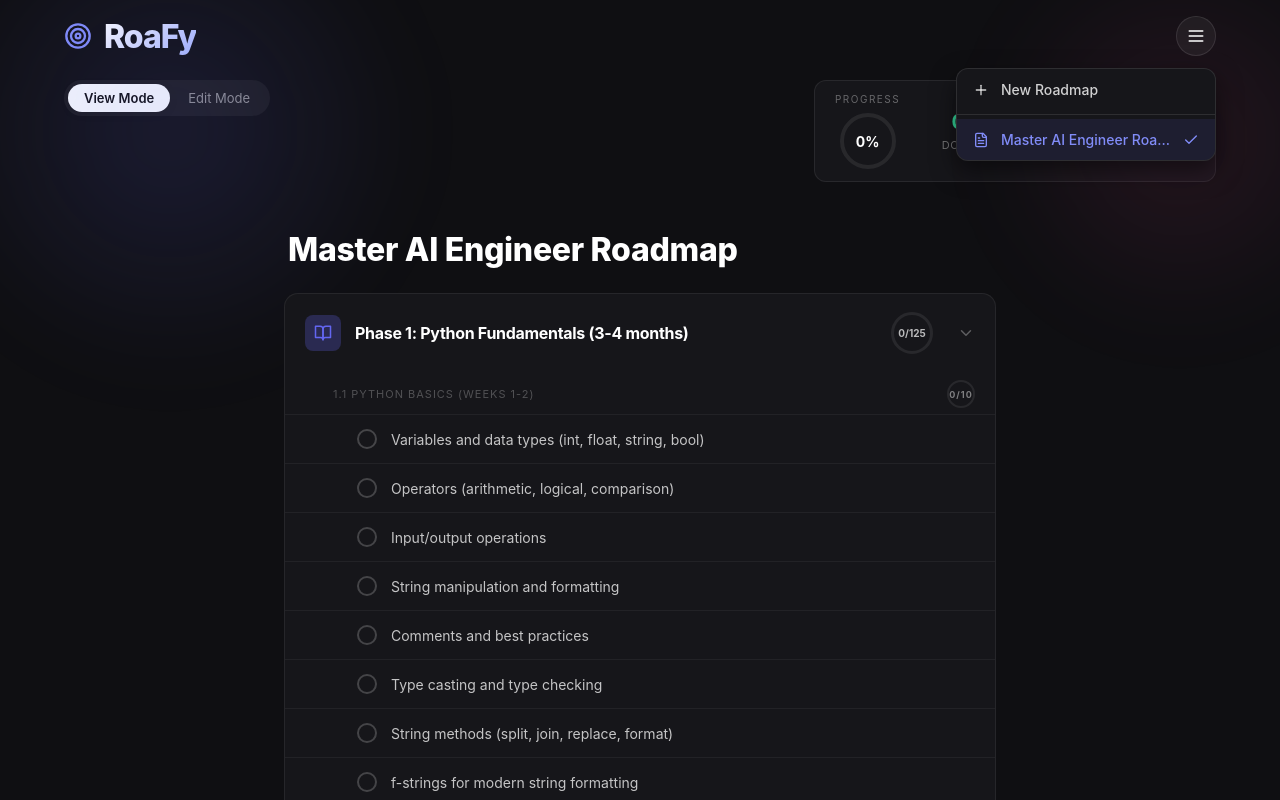
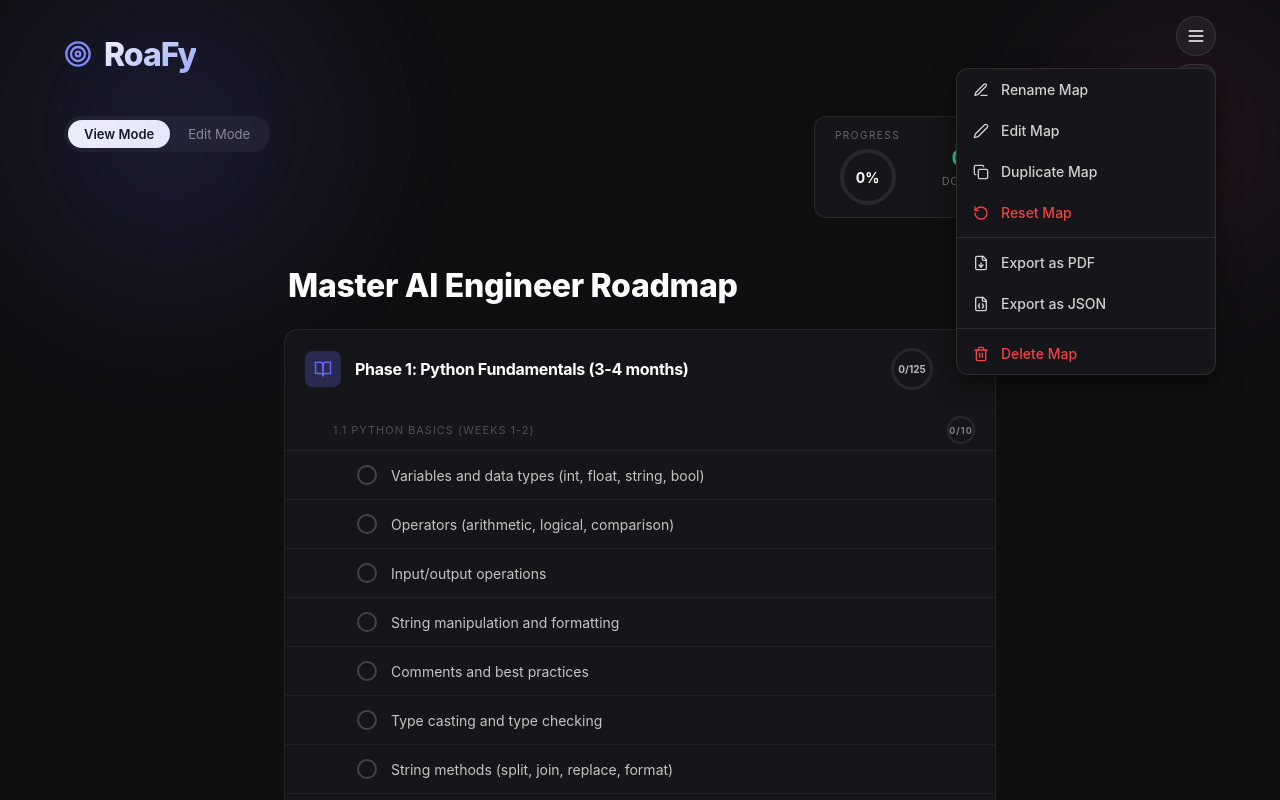
Before and after one commit to mushfiq-faiyaz/RoaFy, a React (Vite) app: page / in a window 1280 px wide. Both pictures are taken after a click on the button 1196 px from the left and 36 px from the top of the page. Shown: the top 800 px of the page. Built offline with nearby package versions, Linux system fonts and the light colour scheme.

Commit message:
new option bar

```diff
--- a/dev-dist/sw.js
+++ b/dev-dist/sw.js
@@ -82,7 +82,7 @@ define(['./workbox-5a5d9309'], (function (workbox) { 'use strict';
     "revision": "3ca0b8505b4bec776b69afdba2768812"
   }, {
     "url": "index.html",
-    "revision": "0.0qut9j1d4r8"
+    "revision": "0.72vj4rd3568"
   }], {});
   workbox.cleanupOutdatedCaches();
   workbox.registerRoute(new workbox.NavigationRoute(workbox.createHandlerBoundToURL("index.html"), {
--- a/src/App.jsx
+++ b/src/App.jsx
@@ -108,6 +108,59 @@ function App() {
     setIsEditing(true);
   };
 
+  const handleRenameMap = () => {
+    const newTitle = window.prompt("Rename Map:", roadmap?.title);
+    if (newTitle && newTitle.trim() !== "") {
+      const updated = { ...roadmap, title: newTitle.trim() };
+      handleSetRoadmap(updated);
+      updateRoadmapsList();
+    }
+  };
+
+  const handleDuplicateMap = () => {
+    if (!roadmap) return;
+    const newId = Date.now().toString();
+    const newRoadmap = { ...roadmap, title: roadmap.title + ' (Copy)' };
+    saveRoadmapData(newId, newRoadmap, progress);
+    setActiveRoadmapId(newId);
+    setCurrentRoadmapId(newId);
+    setRoadmapState(newRoadmap);
+    setProgressState(progress);
+    updateRoadmapsList();
+  };
+
+  const handleResetMap = () => {
+    setProgressState({});
+    saveProgress({});
+  };
+
+  const handleExportPDF = () => {
+    window.print();
+  };
+
+  const handleExportJSON = () => {
+    if (!roadmap) return;
+    const dataStr = "data:text/json;charset=utf-8," + encodeURIComponent(JSON.stringify({ roadmap, progress }));
+    const downloadAnchorNode = document.createElement('a');
+    downloadAnchorNode.setAttribute("href", dataStr);
+    downloadAnchorNode.setAttribute("download", (roadmap.title || "roadmap") + ".json");
+    document.body.appendChild(downloadAnchorNode);
+    downloadAnchorNode.click();
+    downloadAnchorNode.remove();
+  };
+
+  const handleDeleteMap = () => {
+    const all = getAllRoadmaps();
+    delete all[currentRoadmapId];
+    localStorage.setItem('roafy-roadmaps', JSON.stringify(all));
+    const remainingIds = Object.keys(all);
+    if (remainingIds.length > 0) {
+      handleSwitchRoadmap(remainingIds[0]);
+    } else {
+      handleCreateRoadmap();
+    }
+  };
+
   return (
     <div className="app-container">
       <div className="bg-orb-1"></div>
@@ -122,6 +175,12 @@ function App() {
         onSwitchRoadmap={handleSwitchRoadmap}
         onCreateRoadmap={handleCreateRoadmap}
         currentRoadmapId={currentRoadmapId}
+        onRenameMap={handleRenameMap}
+        onDuplicateMap={handleDuplicateMap}
+        onResetMap={handleResetMap}
+        onExportPDF={handleExportPDF}
+        onExportJSON={handleExportJSON}
+        onDeleteMap={handleDeleteMap}
       />
 
       <main className="container main-content">
--- a/src/components/Header.css
+++ b/src/components/Header.css
@@ -283,3 +283,97 @@
     justify-content: space-between;
   }
 }
+
+.menu-controls-wrapper {
+  display: flex;
+  flex-direction: column;
+  gap: 8px;
+  align-items: flex-end;
+}
+
+.menu-btn.switcher-btn {
+  height: 28px;
+  border-radius: 14px;
+}
+
+.dropdown-item.danger-item {
+  color: #ef4444;
+}
+
+.dropdown-item.danger-item:hover {
+  background: rgba(239, 68, 68, 0.1);
+  color: #ef4444;
+}
+
+.modal-overlay {
+  position: fixed;
+  top: 0; left: 0; right: 0; bottom: 0;
+  background: rgba(0, 0, 0, 0.7);
+  display: flex;
+  align-items: center;
+  justify-content: center;
+  z-index: 1000;
+  backdrop-filter: blur(2px);
+}
+
+.modal-content {
+  background: #16161a;
+  border: 1px solid rgba(255, 255, 255, 0.1);
+  border-radius: 12px;
+  padding: 24px;
+  width: 90%;
+  max-width: 400px;
+  box-shadow: 0 20px 40px rgba(0, 0, 0, 0.4);
+}
+
+.modal-content h3 {
+  margin-top: 0;
+  margin-bottom: 12px;
+  color: white;
+  font-size: 18px;
+}
+
+.modal-content p {
+  color: rgba(255, 255, 255, 0.7);
+  margin-bottom: 24px;
+  line-height: 1.5;
+  font-size: 14px;
+}
+
+.modal-actions {
+  display: flex;
+  justify-content: flex-end;
+  gap: 12px;
+}
+
+.modal-btn-cancel {
+  background: transparent;
+  border: 1px solid rgba(255, 255, 255, 0.2);
+  color: white;
+  padding: 8px 16px;
+  border-radius: 6px;
+  cursor: pointer;
+  font-weight: 500;
+  font-size: 14px;
+  transition: all 0.2s ease;
+}
+
+.modal-btn-cancel:hover {
+  background: rgba(255, 255, 255, 0.05);
+}
+
+.modal-btn-danger {
+  background: #ef4444;
+  border: none;
+  color: white;
+  padding: 8px 16px;
+  border-radius: 6px;
+  cursor: pointer;
+  font-weight: 500;
+  font-size: 14px;
+  transition: all 0.2s ease;
+}
+
+.modal-btn-danger:hover {
+  background: #dc2626;
+}
--- a/src/components/Header.jsx
+++ b/src/components/Header.jsx
@@ -1,11 +1,32 @@
-import React, { useState, useEffect } from 'react';
+import React, { useState, useEffect, useRef } from 'react';
 import ProgressRing from './ProgressRing';
 import './Header.css';
-import { Target, Download, Menu, Plus, FileText, Check } from 'lucide-react';
+import { Target, Download, Menu, Plus, FileText, Check, ChevronDown, Edit2, Copy, RotateCcw, Trash2, PenLine, FileJson, FileDown } from 'lucide-react';
 
-const Header = ({ roadmap, progress, onManualSave, onEdit, isEditing, roadmapsList = [], onSwitchRoadmap, onCreateRoadmap, currentRoadmapId }) => {
+const Header = ({
+  roadmap, progress, onManualSave, onEdit, isEditing,
+  roadmapsList = [], onSwitchRoadmap, onCreateRoadmap, currentRoadmapId,
+  onRenameMap, onDuplicateMap, onResetMap, onExportPDF, onExportJSON, onDeleteMap
+}) => {
   const [deferredPrompt, setDeferredPrompt] = useState(null);
   const [isMenuOpen, setIsMenuOpen] = useState(false);
+  const [isSwitcherOpen, setIsSwitcherOpen] = useState(false);
+  const [confirmAction, setConfirmAction] = useState(null);
+  const optionsRef = useRef(null);
+  const switcherRef = useRef(null);
+
+  useEffect(() => {
+    const handleClickOutside = (event) => {
+      if (optionsRef.current && !optionsRef.current.contains(event.target)) {
+        setIsMenuOpen(false);
+      }
+      if (switcherRef.current && !switcherRef.current.contains(event.target)) {
+        setIsSwitcherOpen(false);
+      }
+    };
+    document.addEventListener('mousedown', handleClickOutside);
+    return () => document.removeEventListener('mousedown', handleClickOutside);
+  }, []);
 
   useEffect(() => {
     const handleBeforeInstallPrompt = (e) => {
@@ -85,6 +106,7 @@ const Header = ({ roadmap, progress, onManualSave, onEdit, isEditing, roadmapsLi
   const remainingItems = totalItems - doneItems - inProgressItems;
 
   return (
+    <>
       <header className="header">
       <div className="header-container">
         <div className="header-top-row">
@@ -99,13 +121,47 @@ const Header = ({ roadmap, progress, onManualSave, onEdit, isEditing, roadmapsLi
             )}
           </div>
 
-          <div className="menu-container">
-            <button className="menu-btn" onClick={() => setIsMenuOpen(!isMenuOpen)}>
+          <div className="menu-controls-wrapper">
+            <div className="menu-container" ref={optionsRef}>
+              <button className="menu-btn" onClick={() => { setIsMenuOpen(!isMenuOpen); setIsSwitcherOpen(false); }}>
                 <Menu size={20} />
               </button>
               {isMenuOpen && (
                 <div className="dropdown-menu">
-                <div className="dropdown-item" onClick={() => { onCreateRoadmap(); setIsMenuOpen(false); }}>
+                  <div className="dropdown-item" onClick={() => { onRenameMap?.(); setIsMenuOpen(false); }}>
+                    <PenLine size={16} /> Rename Map
+                  </div>
+                  <div className="dropdown-item" onClick={() => { onEdit(); setIsMenuOpen(false); }}>
+                    <Edit2 size={16} /> Edit Map
+                  </div>
+                  <div className="dropdown-item" onClick={() => { onDuplicateMap?.(); setIsMenuOpen(false); }}>
+                    <Copy size={16} /> Duplicate Map
+                  </div>
+                  <div className="dropdown-item danger-item" onClick={() => { setConfirmAction('reset'); setIsMenuOpen(false); }}>
+                    <RotateCcw size={16} /> Reset Map
+                  </div>
+                  <div className="dropdown-divider"></div>
+                  <div className="dropdown-item" onClick={() => { onExportPDF?.(); setIsMenuOpen(false); }}>
+                    <FileDown size={16} /> Export as PDF
+                  </div>
+                  <div className="dropdown-item" onClick={() => { onExportJSON?.(); setIsMenuOpen(false); }}>
+                    <FileJson size={16} /> Export as JSON
+                  </div>
+                  <div className="dropdown-divider"></div>
+                  <div className="dropdown-item danger-item" onClick={() => { setConfirmAction('delete'); setIsMenuOpen(false); }}>
+                    <Trash2 size={16} /> Delete Map
+                  </div>
+                </div>
+              )}
+            </div>
+
+            <div className="menu-container" ref={switcherRef}>
+              <button className="menu-btn switcher-btn" onClick={() => { setIsSwitcherOpen(!isSwitcherOpen); setIsMenuOpen(false); }}>
+                <ChevronDown size={20} />
+              </button>
+              {isSwitcherOpen && (
+                <div className="dropdown-menu">
+                  <div className="dropdown-item" onClick={() => { onCreateRoadmap(); setIsSwitcherOpen(false); }}>
                     <Plus size={16} /> New Roadmap
                   </div>
                   <div className="dropdown-divider"></div>
@@ -113,7 +169,7 @@ const Header = ({ roadmap, progress, onManualSave, onEdit, isEditing, roadmapsLi
                     <div
                       key={r.id}
                       className={`dropdown-item ${currentRoadmapId === r.id ? 'active' : ''}`}
-                    onClick={() => { onSwitchRoadmap(r.id); setIsMenuOpen(false); }}
+                      onClick={() => { onSwitchRoadmap(r.id); setIsSwitcherOpen(false); }}
                     >
                       <FileText size={16} />
                       <span style={{flex: 1, whiteSpace: 'nowrap', overflow: 'hidden', textOverflow: 'ellipsis'}}>
@@ -124,6 +180,7 @@ const Header = ({ roadmap, progress, onManualSave, onEdit, isEditing, roadmapsLi
                   ))}
                 </div>
               )}
+            </div>
           </div>
         </div>
 
@@ -177,6 +234,30 @@ const Header = ({ roadmap, progress, onManualSave, onEdit, isEditing, roadmapsLi
         </div>
       </div>
     </header>
+
+      {confirmAction && (
+        <div className="modal-overlay" onClick={() => setConfirmAction(null)}>
+          <div className="modal-content" onClick={e => e.stopPropagation()}>
+            <h3>{confirmAction === 'reset' ? 'Reset Map?' : 'Delete Map?'}</h3>
+            <p>
+              {confirmAction === 'reset'
+                ? "Reset to original version? This can't be undone."
+                : "Delete this map? This can't be undone."}
+            </p>
+            <div className="modal-actions">
+              <button className="modal-btn-cancel" onClick={() => setConfirmAction(null)}>Cancel</button>
+              <button className="modal-btn-danger" onClick={() => {
+                 if (confirmAction === 'reset') { onResetMap?.(); }
+                 else if (confirmAction === 'delete') { onDeleteMap?.(); }
+                 setConfirmAction(null);
+              }}>
+                 {confirmAction === 'reset' ? 'Reset' : 'Delete'}
+              </button>
+            </div>
+          </div>
+        </div>
+      )}
+    </>
   );
 };
 
```
Lines whose indentation alone changed are shown as unchanged.
